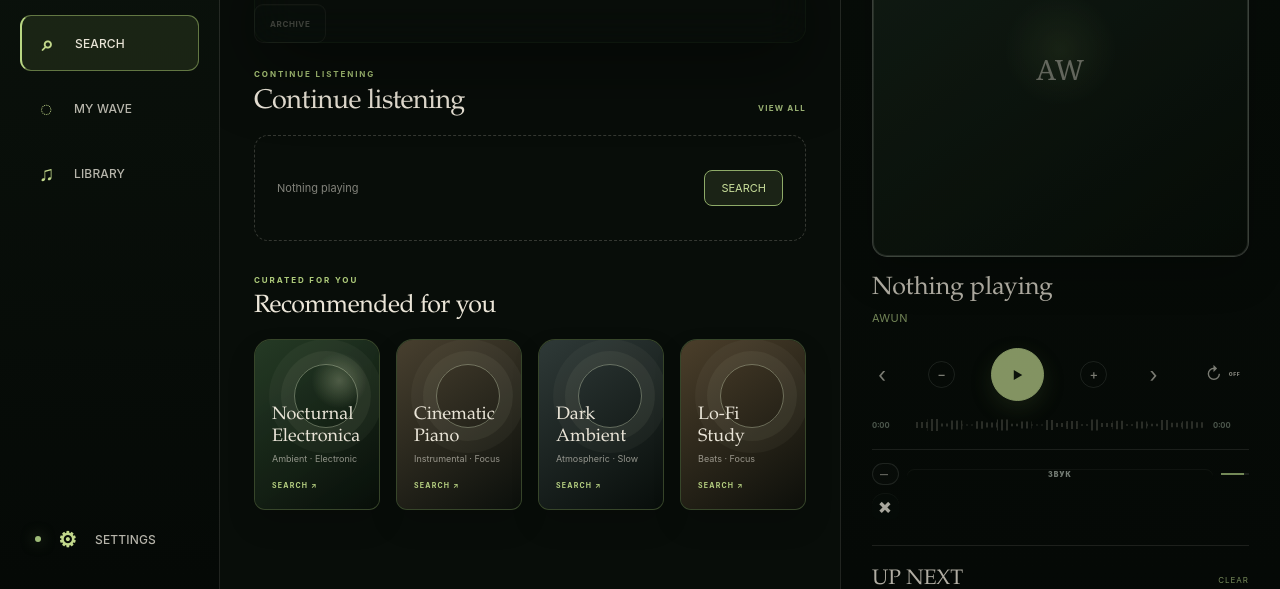
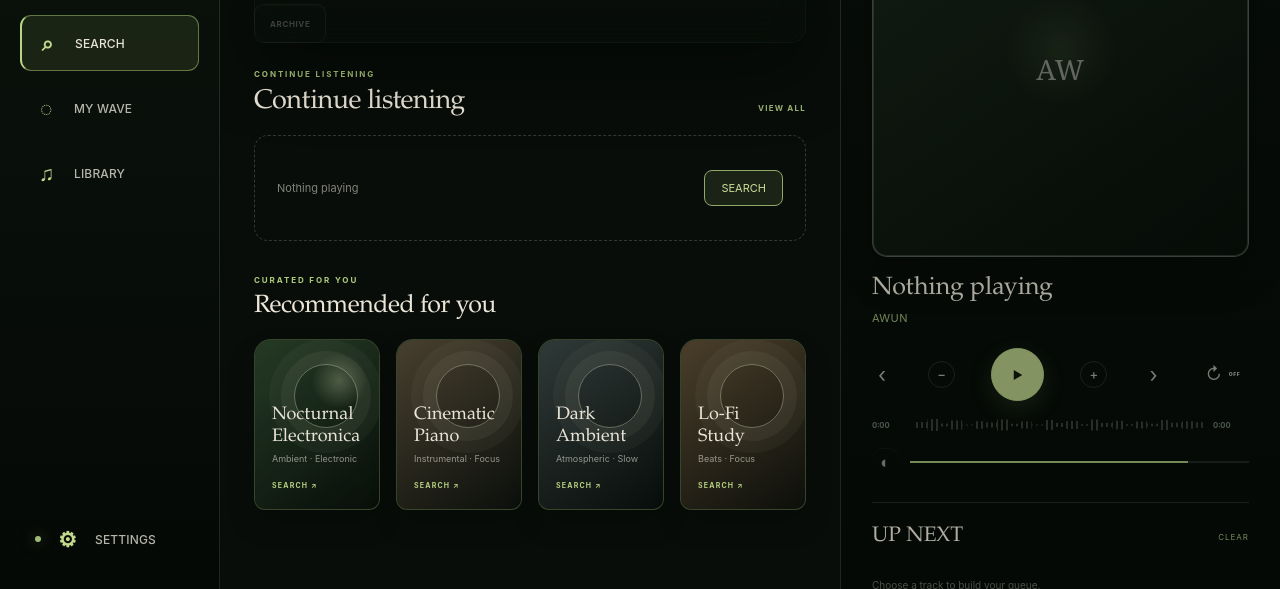
Before and after one commit to Loro66/AWUN, a plain HTML site: page frontend/index.html in a window 1280 px wide. Shown: the part 211-800 px from the top of the page. Drawn offline with Linux system fonts and the light colour scheme; files that its build step writes are made by us from their sources; no server answers; files whose address does not match are found by name.

Commit message:
Simplify player volume controls

```diff
--- a/frontend/forest.css
+++ b/frontend/forest.css
@@ -1192,6 +1192,24 @@ body:before{
   .flow-panel{padding:22px 16px 28px}.flow-controls{grid-template-columns:1fr}.flow-controls fieldset{grid-column:auto}
 }
 
+/* The source is already shown next to the artist. Keep the bottom player row
+   as a single unobtrusive volume control instead of a second utility panel. */
+.player{scrollbar-width:none}
+.player::-webkit-scrollbar{display:none}
+.player .player-tools{
+  display:grid!important;
+  grid-template-columns:28px minmax(0,1fr)!important;
+  gap:10px!important;
+  margin-top:14px!important;
+  padding:0!important;
+  border:0!important;
+  background:transparent!important;
+}
+.player .player-tools .now-source,.player .player-tools .close{display:none!important}
+.player .player-tools #muteButton{width:28px;height:28px;padding:0;border:0;background:transparent;color:rgba(232,228,216,.62);font-size:0}
+.player .player-tools #muteButton:before{content:"◖";font-size:17px;line-height:1}
+.player .player-tools .volume{width:100%;min-width:0}
+
 @media (min-width:1100px) and (max-height:680px){
   .site-header{margin-top:10px;margin-bottom:10px;padding-top:12px;padding-bottom:10px}
   .site-header .logo{height:76px;padding-bottom:12px}
```
Also changed, not shown: 1 other file.
